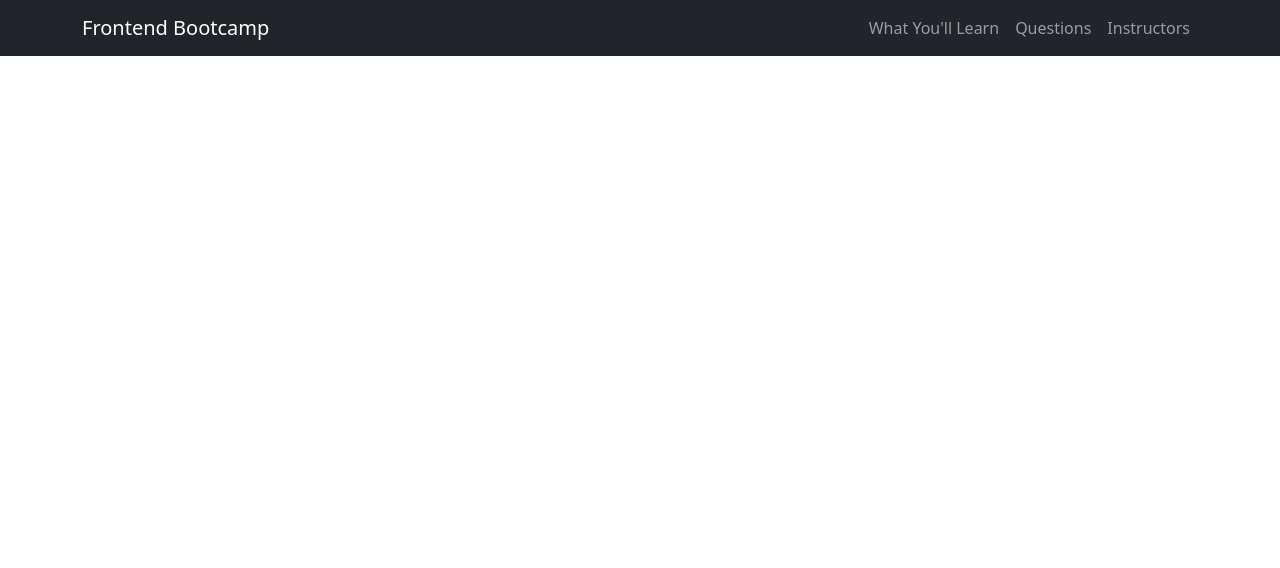
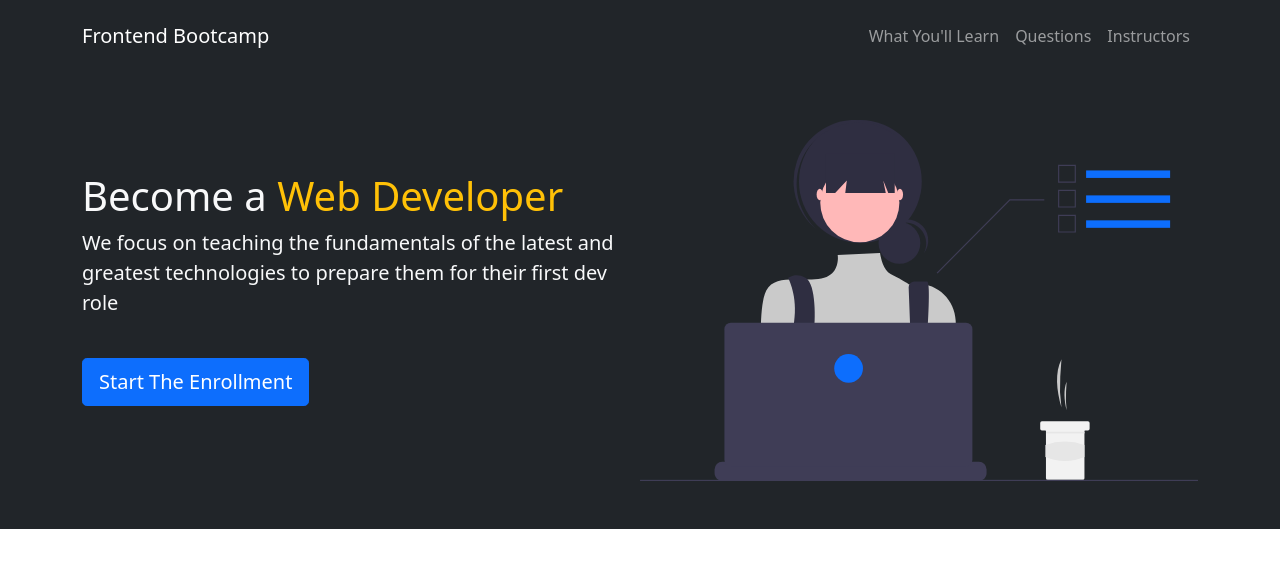
Before and after one commit to John-Witter/Bootstrap-5-Crash-Course, a plain HTML site: page bootstrapCrashCourse/index.html in a window 1280 px wide. Drawn offline with nearby package versions, Linux system fonts and the light colour scheme.

Commit message:
showcase and py-3 for navbar

```diff
--- a/bootstrapCrashCourse/index.html
+++ b/bootstrapCrashCourse/index.html
@@ -10,7 +10,8 @@
     <title>Frontend Bootcamp</title>
 </head>
 <body>
-    <nav class="navbar navbar-expand-lg bg-dark navbar-dark">
+    <!-- Navbar -->
+    <nav class="navbar navbar-expand-lg bg-dark navbar-dark py-3">
         <div class="container">
             <a href="#" class="navbar-brand">Frontend Bootcamp</a>
 
@@ -40,6 +41,28 @@
         </div>
     </nav>
 
+    <!-- Showcase -->
+    <section class="bg-dark text-light p-5 text-center text-sm-start">
+        <div class="container">
+            <div class="d-sm-flex align-items-center justify-content-between">
+                <div>
+                    <h1>Become a <span class="text-warning">
+                        Web Developer</h1>
+                    </span>
+                    <p class="lead">
+                        We focus on teaching the fundamentals of the latest
+                        and greatest technologies to prepare them for their
+                        first dev role
+                    </p>
+                    <button class="btn btn-primary btn-lg my-4">
+                        Start The Enrollment
+                    </button>
+                </div>
+                <img class="img-fluid w-50 d-none d-sm-block" src="img/showcase.svg" alt="showcase">
+            </div>
+        </div>
+    </section>
+
 
     <script src="https://cdn.jsdelivr.net/npm/bootstrap@5.1.1/dist/js/bootstrap.bundle.min.js"
         integrity="sha384-/bQdsTh/da6pkI1MST/rWKFNjaCP5gBSY4sEBT38Q/9RBh9AH40zEOg7Hlq2THRZ"
```
